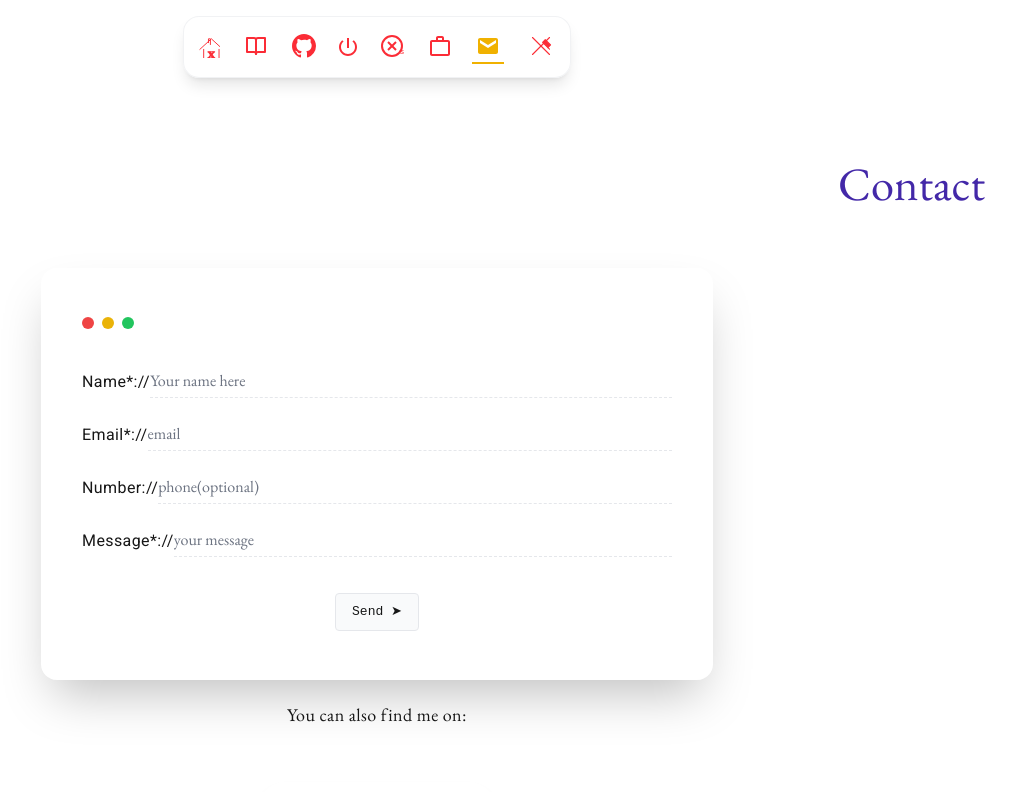
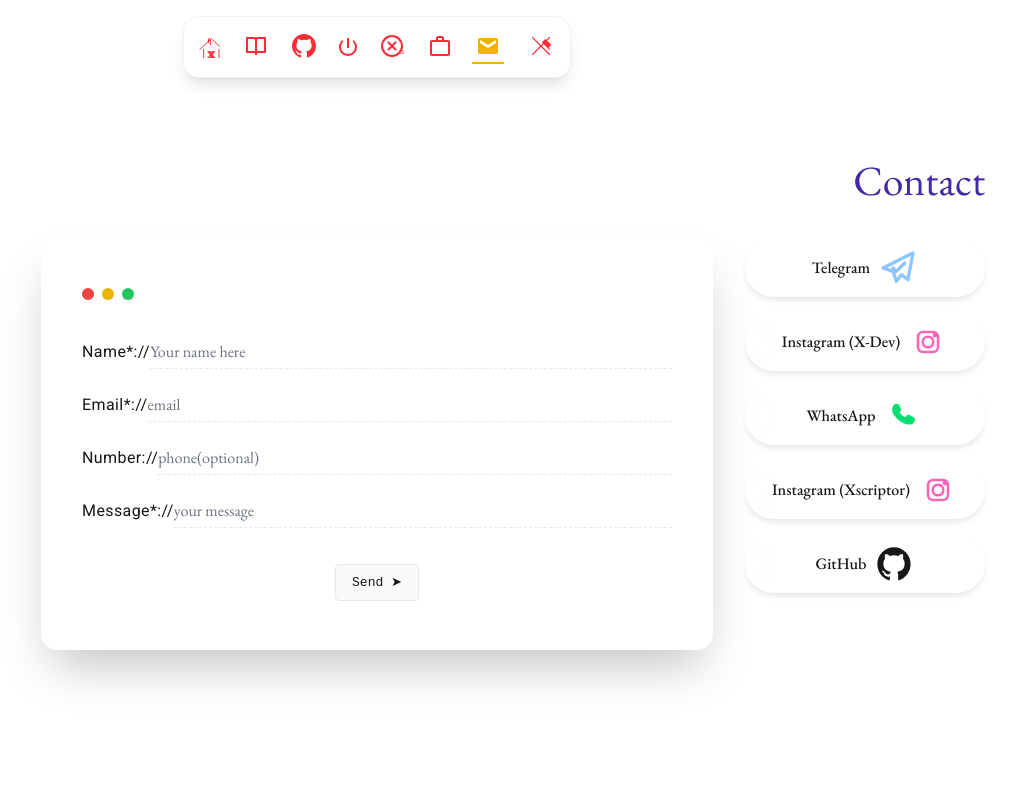
Before and after one commit to xscriptor/xscriptor.pages, a Next.js app in the folder devxscriptor/: page /contact in a window 1280 px wide. Shown: the top 792 px of the page, without its empty margins (263-1279 px from the left). Built offline with nearby package versions, Linux system fonts and the light colour scheme.

Commit message:
Update dev main page

```diff
--- a/devxscriptor/src/app/components/SkillNetwork.tsx
+++ b/devxscriptor/src/app/components/SkillNetwork.tsx
@@ -12,36 +12,56 @@ interface Skill {
 }
 
 const skillsData: Skill[] = [
-  // Core
-  { name: "JavaScript", x: 50, y: 50, description: "The heart of modern web development", connections: [1, 2, 4, 8, 14], category: "core" },
-  { name: "TypeScript", x: 65, y: 45, description: "JavaScript with syntax for types", connections: [0, 2, 4, 11, 14], category: "core" },
+  // Core (0–2)
+  { name: "JavaScript", x: 50, y: 45, description: "The heart of modern web development", connections: [1, 3, 4, 9, 15, 34, 16], category: "core" },
+  { name: "TypeScript", x: 62, y: 38, description: "JavaScript with syntax for types", connections: [0, 2, 3, 4, 5, 9, 20, 21, 34], category: "core" },
+  { name: "Rust", x: 28, y: 45, description: "Systems programming for CLI tools & package managers", connections: [1, 13, 14, 19, 23, 24, 33, 34], category: "core" },
 
-  // Frontend Main
-  { name: "React", x: 60, y: 30, description: "Library for web and native user interfaces", connections: [0, 1, 3, 4, 11, 15], category: "frontend" },
-  { name: "Next.js", x: 75, y: 25, description: "The React Framework for the Web", connections: [2, 1, 11], category: "frontend" },
-  { name: "Tailwind", x: 45, y: 35, description: "Rapidly build modern websites", connections: [2, 11], category: "frontend" },
+  // Frontend (3–8)
+  { name: "React", x: 60, y: 25, description: "Library for web and native user interfaces", connections: [0, 1, 4, 5, 6, 9, 20, 28, 34], category: "frontend" },
+  { name: "Tailwind", x: 48, y: 30, description: "Rapidly build modern websites", connections: [0, 1, 3, 7, 25, 28, 34], category: "frontend" },
+  { name: "Next.js", x: 72, y: 20, description: "The React Framework for the Web", connections: [1, 3, 9, 15, 20, 34], category: "frontend" },
+  { name: "React Native", x: 72, y: 10, description: "Create native apps for Android & iOS", connections: [1, 3, 29, 34], category: "frontend" },
+  { name: "UI/UX", x: 38, y: 20, description: "Designing intuitive user experiences", connections: [4, 8, 25, 28, 34], category: "frontend" },
+  { name: "Glassmorphism", x: 28, y: 22, description: "Frosted glass aesthetic principles", connections: [7, 25, 34], category: "frontend" },
 
-  // Frontend Specialized
-  { name: "React Native", x: 70, y: 15, description: "Create native apps for Android & iOS", connections: [2, 1], category: "frontend" },
-  { name: "UI/UX", x: 35, y: 25, description: "Designing intuitive user experiences", connections: [4, 7], category: "frontend" },
-  { name: "Glassmorphism", x: 25, y: 30, description: "Frosted glass aesthetic principles", connections: [6, 4], category: "frontend" },
-  { name: "Accessibility", x: 40, y: 15, description: "Inclusive design for all users", connections: [6, 2], category: "frontend" },
+  // Backend (9–12)
+  { name: "Node.js", x: 55, y: 60, description: "JavaScript runtime built on Chrome's V8", connections: [0, 1, 5, 10, 11, 12, 15, 34], category: "backend" },
+  { name: "PHP", x: 42, y: 65, description: "Server-side scripting language", connections: [0, 9, 12, 34], category: "backend" },
+  { name: "NoSQL", x: 68, y: 70, description: "Flexible database schemas", connections: [0, 9, 34], category: "backend" },
+  { name: "MySQL", x: 28, y: 62, description: "Relational open source database", connections: [9, 10, 22, 34], category: "backend" },
 
-  // Backend
-  { name: "Node.js", x: 55, y: 65, description: "JavaScript runtime built on Chrome's V8", connections: [0, 1, 9, 10, 12], category: "backend" },
-  { name: "PHP", x: 40, y: 70, description: "Server-side scripting language", connections: [0, 12], category: "backend" },
-  { name: "NoSQL", x: 70, y: 75, description: "Flexible database schemas", connections: [8, 0], category: "backend" },
-  { name: "MySQL", x: 25, y: 65, description: "Relational open source database", connections: [8, 9], category: "backend" },
+  // Systems / Tools (13–16)
+  { name: "Linux", x: 18, y: 50, description: "Open source operating system & distro building", connections: [2, 14, 19, 22, 24, 26, 34], category: "tool" },
+  { name: "Bash", x: 10, y: 42, description: "Shell command language & automation", connections: [2, 13, 19, 23, 26, 34], category: "tool" },
+  { name: "Git", x: 50, y: 82, description: "Version control system", connections: [1, 5, 9, 21, 32, 34], category: "tool" },
+  { name: "CyberSec", x: 10, y: 75, description: "Security principles & OSINT analysis", connections: [13, 14, 22, 27, 34], category: "tool" },
 
-  // Systems / Tools
-  { name: "Linux", x: 30, y: 55, description: "Open source operating system", connections: [8, 9, 14], category: "tool" },
-  { name: "Bash", x: 20, y: 50, description: "Shell command language", connections: [12], category: "tool" },
-  { name: "Git", x: 50, y: 85, description: "Version control system", connections: [1, 8, 3], category: "tool" },
+  // Soft / Other (17–18)
+  { name: "Bilingual", x: 88, y: 55, description: "Fluent in English and Spanish", connections: [18, 34], category: "core" },
+  { name: "Remote", x: 88, y: 75, description: "Effective distributed collaboration", connections: [17, 34], category: "core" },
 
-  // Soft / Other
-  { name: "CyberSec", x: 15, y: 80, description: "Security principles and practices", connections: [12, 13], category: "tool" },
-  { name: "Bilingual", x: 85, y: 60, description: "Fluent in English and Spanish", connections: [], category: "core" },
-  { name: "Remote", x: 85, y: 80, description: "Effective distributed collaboration", connections: [16, 17], category: "core" },
+  // Ecosystem skills (19–27)
+  { name: "Arch/ISO", x: 10, y: 58, description: "Custom Arch Linux spin & mkarchiso builds", connections: [2, 13, 14, 26, 34], category: "tool" },
+  { name: "Vite", x: 78, y: 32, description: "Fast frontend tooling for web apps", connections: [1, 3, 5, 34], category: "frontend" },
+  { name: "CI/CD", x: 62, y: 88, description: "GitHub Actions, automated workflows", connections: [1, 15, 34], category: "tool" },
+  { name: "Python", x: 35, y: 75, description: "Scripting, badge generation & automation", connections: [12, 13, 16, 27, 31, 34], category: "backend" },
+  { name: "TUI/Ratatui", x: 18, y: 35, description: "Terminal UI frameworks for Rust CLI apps", connections: [2, 14, 24, 34], category: "tool" },
+  { name: "Wayland", x: 10, y: 28, description: "Hyprland compositor & tiling window configs", connections: [13, 23, 33, 34], category: "tool" },
+  { name: "CSS3", x: 40, y: 12, description: "Theme design for editors, terminals & web", connections: [4, 7, 8, 28, 31, 34], category: "frontend" },
+  { name: "Zsh", x: 10, y: 65, description: "Advanced shell customization & plugins", connections: [13, 14, 19, 34], category: "tool" },
+  { name: "OSINT", x: 22, y: 80, description: "Web analysis dashboards & security research", connections: [16, 22, 34], category: "tool" },
+
+  // Additional skills (28–33)
+  { name: "A11Y", x: 48, y: 15, description: "Accessibility & usability best practices", connections: [3, 4, 7, 25, 34], category: "frontend" },
+  { name: "Dart/Flutter", x: 82, y: 42, description: "Cross-platform mobile apps & crypto libraries", connections: [1, 6, 30, 34], category: "core" },
+  { name: "Kotlin", x: 78, y: 58, description: "JetBrains IDE plugin development", connections: [29, 34], category: "backend" },
+  { name: "SVG", x: 30, y: 10, description: "Vector graphics for badges, icons & branding", connections: [22, 25, 34], category: "frontend" },
+  { name: "Markdown", x: 40, y: 88, description: "Documentation across all projects", connections: [15, 34], category: "tool" },
+  { name: "TOML/YAML", x: 22, y: 18, description: "Configuration formats for tools & compositors", connections: [2, 24, 34], category: "tool" },
+
+  // Hub (34)
+  { name: "X", x: 50, y: 50, description: "Development", connections: [0,1,2,3,4,5,6,7,8,9,10,11,12,13,14,15,16,17,18,19,20,21,22,23,24,25,26,27,28,29,30,31,32,33], category: "core" },
 ];
 
 export default function SkillNetwork() {
@@ -147,7 +167,7 @@ export default function SkillNetwork() {
         })}
 
         <div className="absolute bottom-6 left-6 text-xs text-[var(--text-muted)] font-mono">
-          constellation_view: interactive
+          X-constellation_view: interactive
         </div>
       </div>
 
--- a/devxscriptor/src/app/contact/contact.module.css
+++ b/devxscriptor/src/app/contact/contact.module.css
@@ -7,78 +7,43 @@
 
 .contactMain {
   min-height: 100vh;
-  padding-left: 1rem;
-  padding-right: 1rem;
-  padding-top: 2.5rem;
-  padding-bottom: 2.5rem;
+  padding: 2.5rem 1rem;
   max-width: 80rem;
   margin: 0 auto;
   font-family: 'EB Garamond', Georgia, 'Times New Roman', serif;
 }
 
-.contactHeader {
-  flex: 1;
-  position: relative;
-  min-height: 224px;
+/* Layout: form truly centered, social links anchored right */
+.contentLayout {
   display: flex;
   flex-direction: column;
-  justify-content: flex-start;
+  gap: 3rem;
 }
 
 @media (min-width: 1024px) {
-  .contactHeader {
-    text-align: center;
+  .contentLayout {
+    position: relative;
+    display: block;
   }
 }
 
-.contactTitle {
-  font-size: 1.5rem;
-  letter-spacing: 0.025em;
-  color: var(--foreground);
-  margin-bottom: 1.5rem;
+.formSide {
+  display: flex;
+  justify-content: center;
 }
 
-.contactForm {
-  padding-top: 1.5rem;
-}
-
-.socialSection {
-  margin-top: 1.5rem;
+.socialSide {
   display: flex;
   flex-direction: column;
   align-items: center;
 }
 
-.socialTitle {
-  font-size: 1.125rem;
-  color: var(--foreground);
-  text-align: center;
-  line-height: 1.25;
-  margin-bottom: 1rem;
-  letter-spacing: 0.025em;
-}
-
-@media (min-width: 640px) {
-  .socialTitle {
-    font-size: 1rem;
-  }
-}
-
-@media (min-width: 768px) {
-  .socialTitle {
-    font-size: 1.125rem;
-  }
-}
-
 @media (min-width: 1024px) {
-  .socialTitle {
-    font-size: 1rem;
-  }
-}
-
-@media (min-width: 1280px) {
-  .socialTitle {
-    font-size: 1.125rem;
+  .socialSide {
+    position: absolute;
+    right: 0;
+    top: 0;
+    align-items: flex-end;
   }
 }
 
@@ -87,7 +52,12 @@
   flex-direction: column;
   align-items: center;
   gap: 1rem;
-  margin-top: 1.5rem;
+}
+
+@media (min-width: 1024px) {
+  .socialLinks {
+    align-items: flex-end;
+  }
 }
 
 .socialLink {
@@ -152,10 +122,6 @@
 }
 
 @media (max-width: 480px) {
-  .contactHeader {
-    padding: 1rem;
-  }
-
   .socialLink {
     width: 12rem;
     padding: 0.5rem 0.75rem;
--- a/devxscriptor/src/app/contact/page.tsx
+++ b/devxscriptor/src/app/contact/page.tsx
@@ -15,7 +15,6 @@ export default function Contact() {
   return (
     <div className={styles.contactContainer}>
       <div className={`${styles.contactMain} ${styles.fadeInUp}`}>
-        <div className={styles.contactHeader}>
         <h1>
           <DecryptedText
             text="Contact"
@@ -27,24 +26,14 @@ export default function Contact() {
             encryptedClassName="text-red-500 animate-pulse"
           />
         </h1>
-          <div className={styles.contactForm}>
+
+        <div className={styles.contentLayout}>
+          <div className={styles.formSide}>
             <ContactForm />
           </div>
-        </div>
-        <div className={styles.socialSection}>
-          <h2 className={styles.socialTitle}>
-            <DecryptedText
-              text="You can also find me on:"
-              animateOn="view"
-              sequential
-              revealDirection="center"
-              speed={30}
-              maxIterations={30}
-              encryptedClassName="text-red-500 animate-pulse"
-              parentClassName={styles.socialTitle}
-            />
-          </h2>
-        </div>
+
+          <div className={styles.socialSide}>
+
             <div className={styles.socialLinks}>
               <a
                 href="https://t.me/xscriptor"
@@ -86,6 +75,8 @@ export default function Contact() {
                 GitHub <GithubIcon />
               </a>
             </div>
+          </div>
+        </div>
 
       </div>
     </div>
--- a/devxscriptor/src/app/globals.css
+++ b/devxscriptor/src/app/globals.css
@@ -460,7 +460,7 @@ h3 em {
 
 @media (min-width: 1024px) {
   h1 {
-    font-size: 2.9rem;
+    font-size: 2.6rem;
   }
   h2 {
     font-size: 2.25rem;
--- a/devxscriptor/src/app/x/page.tsx
+++ b/devxscriptor/src/app/x/page.tsx
@@ -1,84 +1,17 @@
-import PreviewX from "../components/x/PreviewX"
+"use client"; // Obligatorio para usar useEffect
 
-export const metadata = {
-    title: "X - Xscriptor",
-    description: "Arch customized system",
+import { useEffect } from 'react';
+
+const RedirectPage = () => {
+  useEffect(() => {
+    window.location.replace('https://xscriptor.github.io/x-repo');
+  }, []);
+
+  return (
+    <div style={{ display: 'flex', justifyContent: 'center', marginTop: '50px' }}>
+      <p>Redirecting to the external laboratory...</p>
+    </div>
+  );
 };
 
-
-export default function page() {
-
-    return (
-        <div className={`animate-fade-in-up min-h-screen flex flex-col items-center justify-center px-4`}>
-            <h1>
-                X
-            </h1>
-            <div className="w-full max-w-6xl mx-auto text-center">
-
-                {/* Main Content Section - Side by Side */}
-
-                {/* DecryptedText Section - Right */}
-                <div className="flex-1 lg:text-left">
-                    <p className="description-container">
-                        X is a custom Arch Linux spin focused on simplicity, reproducibility, and a strong visual identity.
-                    </p>
-                    <p className="description-container">
-                        It is built with the standard mkarchiso workflow and is evolving together with the X ecosystem, where package tooling is a core part of the roadmap.
-                    </p>
-                    <div className="description-container text-left space-y-3">
-                        <p className="font-semibold text-neutral-900 dark:text-neutral-100">Core repositories</p>
-                        <ul className="pl-5" style={{ color: "var(--foreground)" }}>
-                            <li>
-                                <a href="https://github.com/xscriptor/x-repo" target="_blank" rel="noopener noreferrer" className="font-semibold underline decoration-amber-600/80 hover:decoration-amber-500" style={{ color: "var(--foreground)" }}>
-                                    x-repo
-                                </a>{" "}
-                                - main repository and ecosystem entry point.
-                            </li>
-                            <li>
-                                <a href="https://github.com/xscriptor/x-linux" target="_blank" rel="noopener noreferrer" className="font-semibold underline decoration-amber-600/80 hover:decoration-amber-500" style={{ color: "var(--foreground)" }}>
-                                    x-linux
-                                </a>{" "}
-                                - Arch spin build profile, packages, and branding base.
-                            </li>
-                            <li>
-                                <a href="https://github.com/xscriptor/xpm" target="_blank" rel="noopener noreferrer" className="font-semibold underline decoration-amber-600/80 hover:decoration-amber-500" style={{ color: "var(--foreground)" }}>
-                                    xpm
-                                </a>{" "}
-                                - package manager focused on a practical workflow for X.
-                            </li>
-                            <li>
-                                <a href="https://github.com/xscriptor/xpkg" target="_blank" rel="noopener noreferrer" className="font-semibold underline decoration-amber-600/80 hover:decoration-amber-500" style={{ color: "var(--foreground)" }}>
-                                    xpkg
-                                </a>{" "}
-                                - package and distribution tooling under active development.
-                            </li>
-                        </ul>
-                        <p style={{ color: "var(--foreground)" }}>
-                            Want to collaborate or ask about the roadmap?{" "}
-                            <a href="mailto:x@xscriptor.com" className="font-semibold underline decoration-amber-600/80 hover:decoration-amber-500" style={{ color: "var(--foreground)" }}>
-                                Contact x@xscriptor.com
-                            </a>
-                            .
-                        </p>
-                    </div>
-                </div>
-                {/* Horizontal Separator */}
-                <div className="w-full flex justify-center my-16">
-                    <div className="h-px w-32 bg-gradient-to-r from-transparent via-gray-400 to-transparent opacity-50"></div>
-                </div>
-                <div>
-                    <PreviewX />
-                </div>
-
-                {/* Horizontal Separator */}
-                <div className="w-full flex justify-center my-16">
-                    <div className="h-px w-32 bg-gradient-to-r from-transparent via-gray-400 to-transparent opacity-50"></div>
-                </div>
-
-                {/* Skills Network Section */}
-
-            </div>
-        </div>
-
-    )
-}
+export default RedirectPage;
```
Lines whose indentation alone changed are shown as unchanged.
